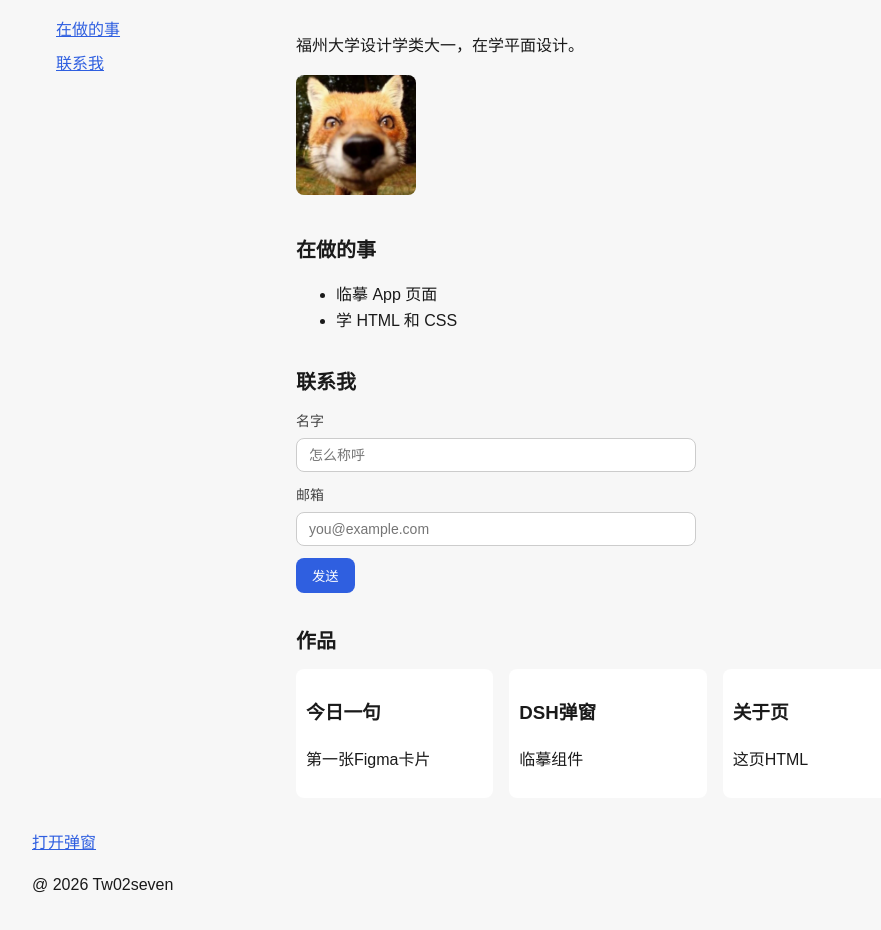
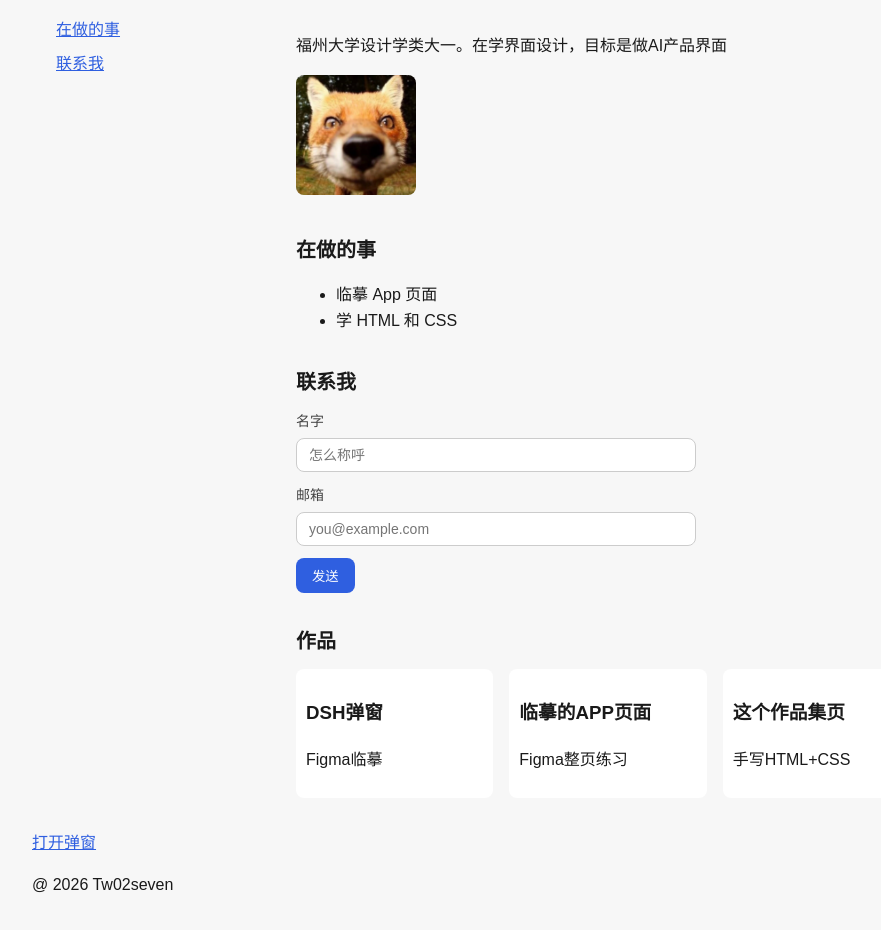
Before and after one commit to Tw02seven/tw02seven.github.io, a plain HTML site: page index.html in a window 1280 px wide. Shown: the part 98-1028 px from the top of the page, without its empty margins (152-1033 px from the left). Drawn offline with Linux system fonts and the light colour scheme.

Commit message:
换成真实作品内容

```diff
--- a/index.html
+++ b/index.html
@@ -4,7 +4,7 @@
 <head>
     <meta charset="UTF-8">
     <meta name="viewport" content="width=device-width, initial-scale=1.0">
-    <title>关于我 | Tw02seven</title>
+    <title>Tw02seven | 作品集</title>
     <link rel="stylesheet" href="style.css">
 </head>
 
@@ -21,7 +21,7 @@
         </aside>
         <main>
             <section id="about">
-                <P>福州大学设计学类大一，在学平面设计。</P>
+                <P>福州大学设计学类大一。在学界面设计，目标是做AI产品界面</P>
                 <img src="头像.jpg" alt="我的头像" width="120">
             </section>
 
@@ -50,16 +50,16 @@
                 <h2>作品</h2>
                 <div class="cards">
                     <div class="card">
-                        <h3>今日一句</h3>
-                        <p>第一张Figma卡片</p>
+                        <h3>DSH弹窗</h3>
+                        <p>Figma临摹</p>
                     </div>
                     <div class="card">
-                        <h3>DSH弹窗</h3>
-                        <p>临摹组件</p>
+                        <h3>临摹的APP页面</h3>
+                        <p>Figma整页练习</p>
                     </div>
                     <div class="card">
-                        <h3>关于页</h3>
-                        <p>这页HTML</p>
+                        <h3>这个作品集页</h3>
+                        <p>手写HTML+CSS</p>
                     </div>
                 </div>
             </section>
```
